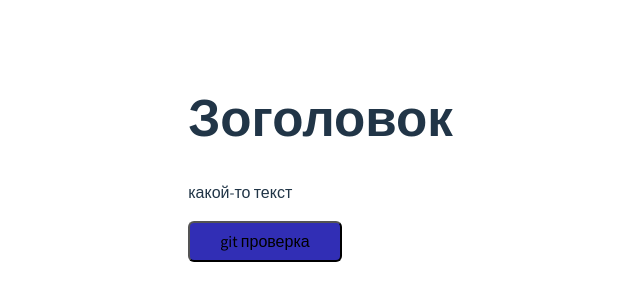
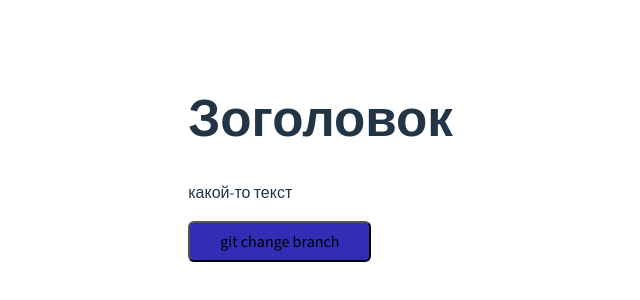
Before and after one commit to thrnxt/react-course, a React (Vite) app: page / in a window 1280 px wide. Shown: the part 100-400 px from the top of the page, without its empty margins (51-691 px from the left). Built offline with nearby package versions, Linux system fonts and the light colour scheme.

Commit message:
git change branch

```diff
--- a/src/components/Button/Button.jsx
+++ b/src/components/Button/Button.jsx
@@ -1,6 +1,6 @@
 import './Button.css'
 export default function Button() {
 	return(
-		<button className="button accent">git проверка</button>
+		<button className="button accent">git change branch</button>
 	)
 }
```
